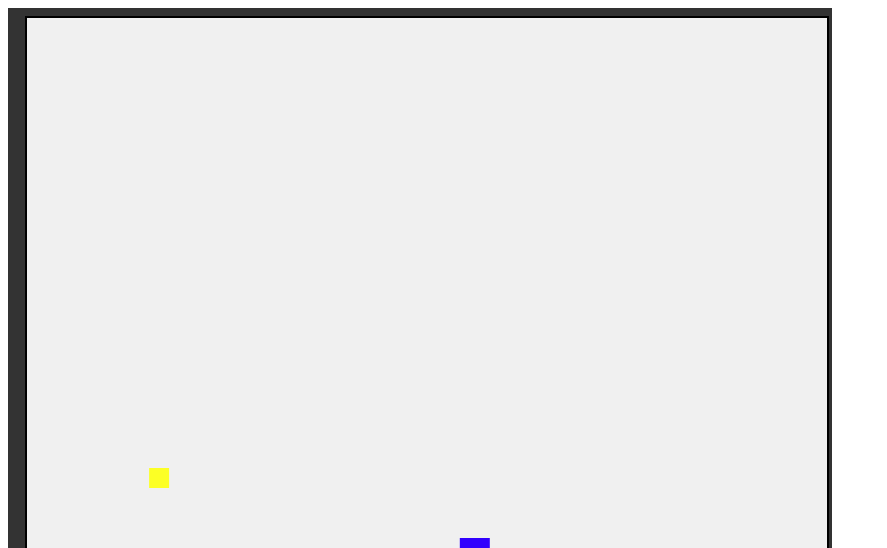
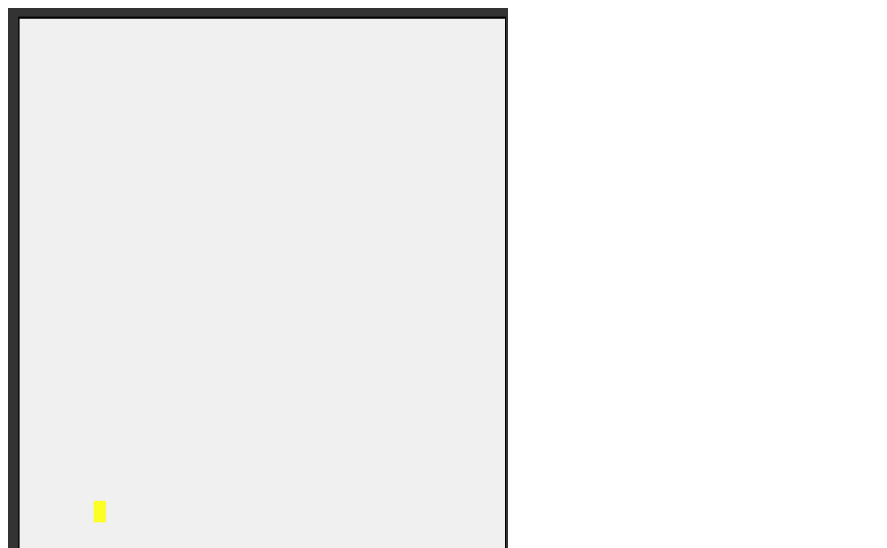
Before and after one commit to AwesomeJeff7/jeffsHub, a plain HTML site: page index.html in a window 1280 px wide. Shown: the top 548 px of the page, without its empty margins (0-887 px from the left). Drawn offline with Linux system fonts and the light colour scheme.

Commit message:
Update index.html

```diff
--- a/index.html
+++ b/index.html
@@ -1,4 +1,4 @@
 <html>
-<a href="https://awesomejeff7.github.io/notgame/"><img src="jumpingGame.png"></a>
+<a href="https://awesomejeff7.github.io/notgame/"><img src="jumpingGame.png" width="500" height="600"></a>
 
 </html>
```
